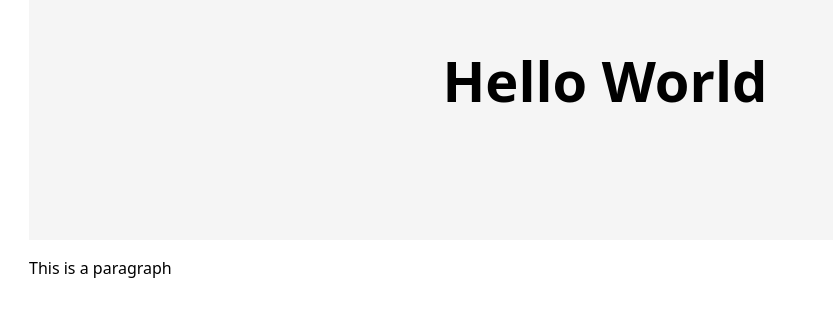
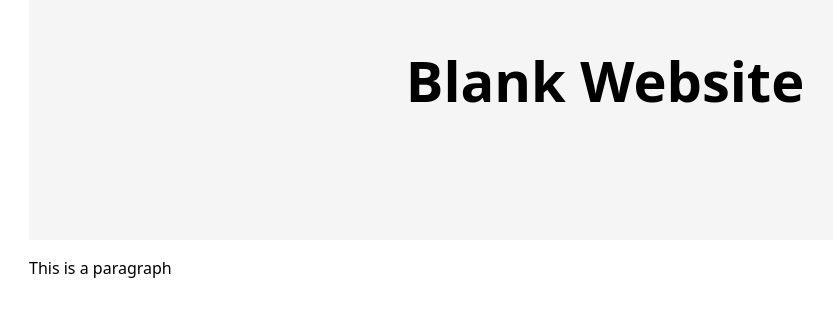
Before and after one commit to emlizotte/blank-website, a plain HTML site: page index.html in a window 1280 px wide. Shown: the part 144-460 px from the top of the page, without its empty margins (35-868 px from the left). Drawn offline with Linux system fonts and the light colour scheme.

Commit message:
Update banner title to 'Blank Website' and add header/banner styles

```diff
--- a/index.html
+++ b/index.html
@@ -8,7 +8,7 @@
   </head>
   <body>
     <header class="banner" role="banner">
-      <h1>Hello World</h1>
+      <h1>Blank Website</h1>
     </header>
     <main>
       <p>This is a paragraph</p>
```
